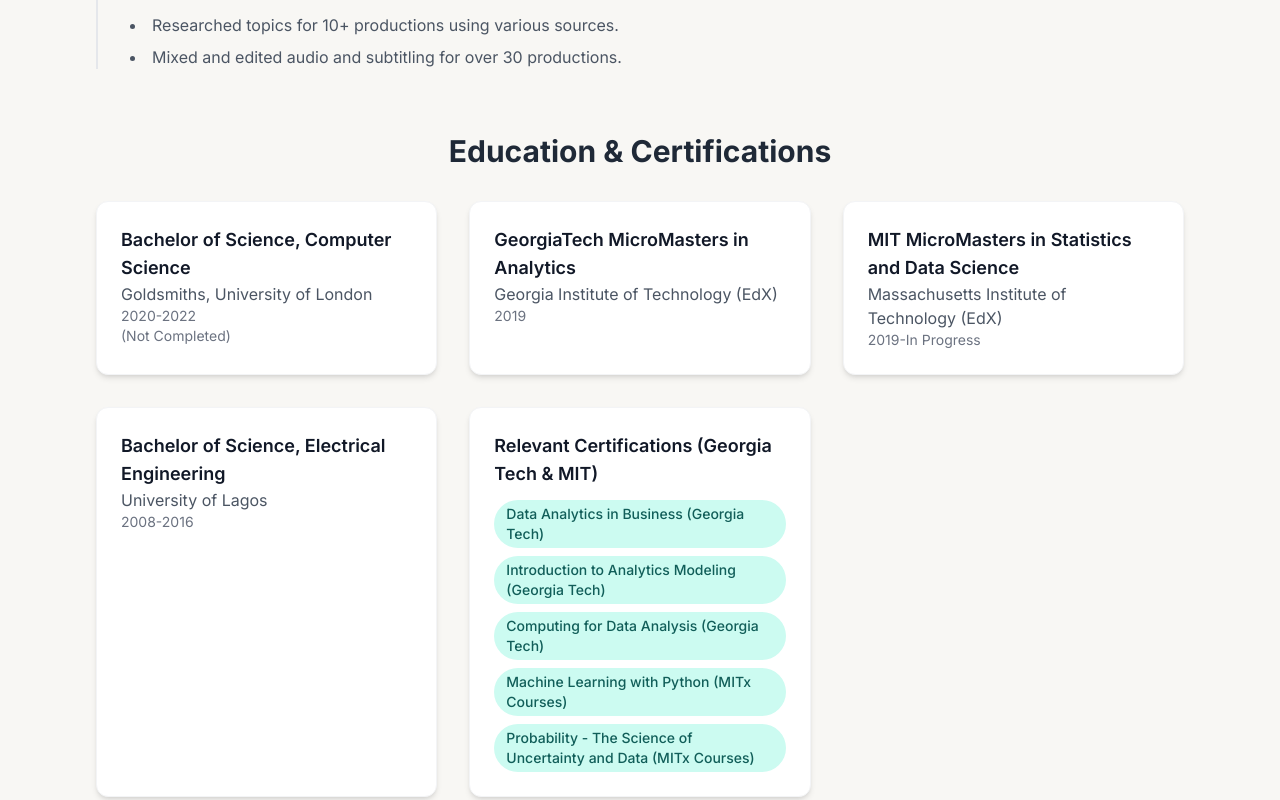
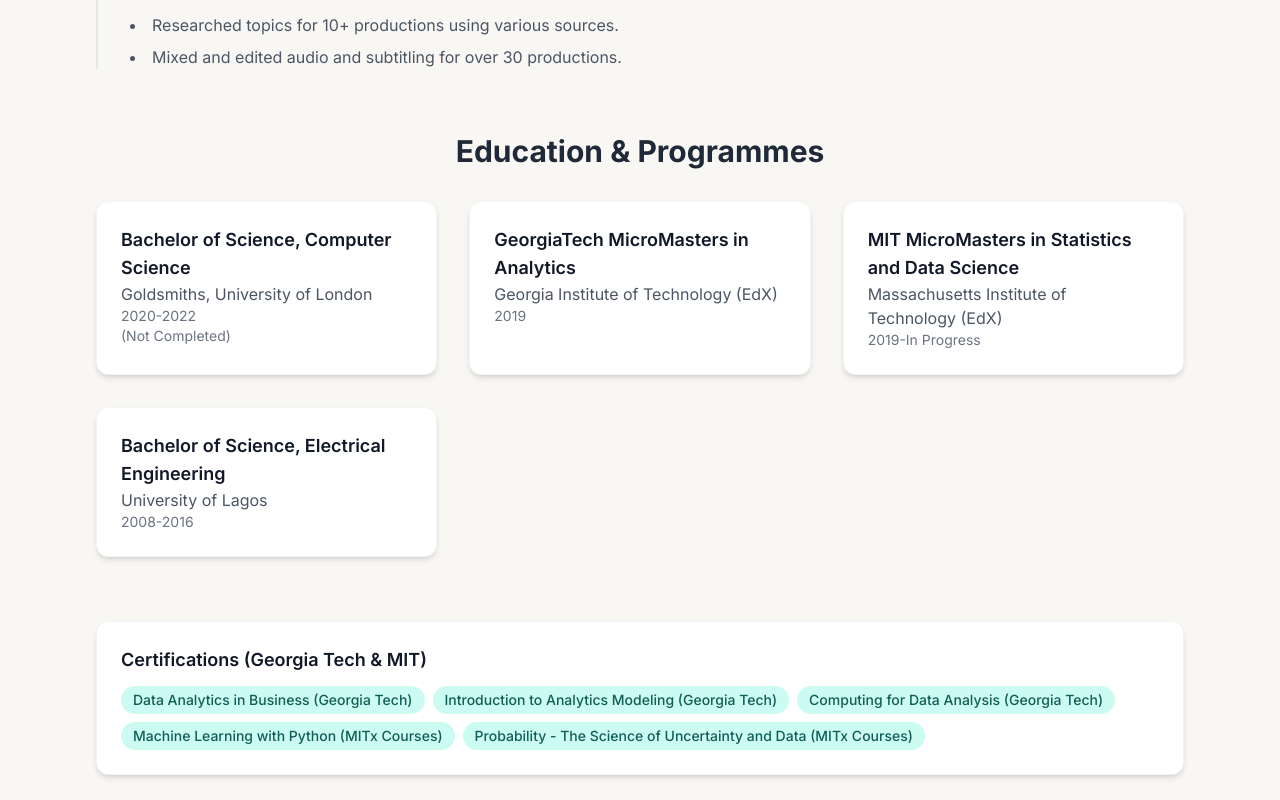
Before and after one commit to olajidechris/Interactive-CV, a plain HTML site: page index.html in a window 1280 px wide. Shown: the part 2243-3043 px from the top of the page. Drawn offline with nearby package versions, Linux system fonts and the light colour scheme.

Commit message:
Update index.html
style changes

```diff
--- a/index.html
+++ b/index.html
@@ -126,9 +126,9 @@
                 </div>
             </section>
 
-            <!-- Education & Certifications Section -->
-            <section id="education" class="scroll-mt-24">
-                 <h2 class="text-3xl font-bold text-gray-800 mb-8 text-center">Education & Certifications</h2>
+            <!-- Education & Programmes Section -->
+            <section id="education" class="mb-16 scroll-mt-24">
+                 <h2 class="text-3xl font-bold text-gray-800 mb-8 text-center">Education & Programmes</h2>
                  <div class="grid md:grid-cols-2 lg:grid-cols-3 gap-8">
                     <!-- Education Card -->
                     <div class="bg-white p-6 rounded-xl shadow-md border border-gray-100">
@@ -137,7 +137,7 @@
                         <p class="text-sm text-gray-500">2020-2022</p>
                         <p class="text-sm text-gray-500">(Not Completed)</p>
                     </div>
-                     <!-- Education Card -->
+                    <!-- Education Card -->
                     <div class="bg-white p-6 rounded-xl shadow-md border border-gray-100">
                         <h3 class="text-lg font-semibold text-gray-900">GeorgiaTech MicroMasters in Analytics</h3>
                         <p class="text-gray-600">Georgia Institute of Technology (EdX)</p>
@@ -149,15 +149,20 @@
                         <p class="text-gray-600">Massachusetts Institute of Technology (EdX)</p>
                         <p class="text-sm text-gray-500">2019-In Progress</p>
                     </div>
-                     <!-- Education Card -->
+                    <!-- Education Card -->
                     <div class="bg-white p-6 rounded-xl shadow-md border border-gray-100">
                         <h3 class="text-lg font-semibold text-gray-900">Bachelor of Science, Electrical Engineering</h3>
                         <p class="text-gray-600">University of Lagos</p>
                         <p class="text-sm text-gray-500">2008-2016</p>
                     </div>
-                     <!-- Certification Card -->
+                 </div>
+            </section>
+
+            <!-- Course Certifications Section -->
+            <section id="certifications" class="mb-16 scroll-mt-24">
+                    <!-- Certification Card -->
                      <div class="bg-white p-6 rounded-xl shadow-md border border-gray-100">
-                         <h3 class="text-lg font-semibold text-gray-900 mb-3">Relevant Certifications (Georgia Tech & MIT)</h3>
+                         <h3 class="text-lg font-semibold text-gray-900 mb-3">Certifications (Georgia Tech & MIT)</h3>
                          <div class="flex flex-wrap gap-2">
                             <a href="https://courses.edx.org/certificates/e56d907d0a1849f8ba2601341f1e03b0" target="_blank" class="bg-teal-100 text-teal-800 text-sm font-medium px-3 py-1 rounded-full hover:bg-teal-200 transition-colors">Data Analytics in Business (Georgia Tech)</a>
                             <a href="https://courses.edx.org/certificates/a2c23db6eb164fb18a7ba6fa6f5bca8a" target="_blank" class="bg-teal-100 text-teal-800 text-sm font-medium px-3 py-1 rounded-full hover:bg-teal-200 transition-colors">Introduction to Analytics Modeling (Georgia Tech)</a>
```
